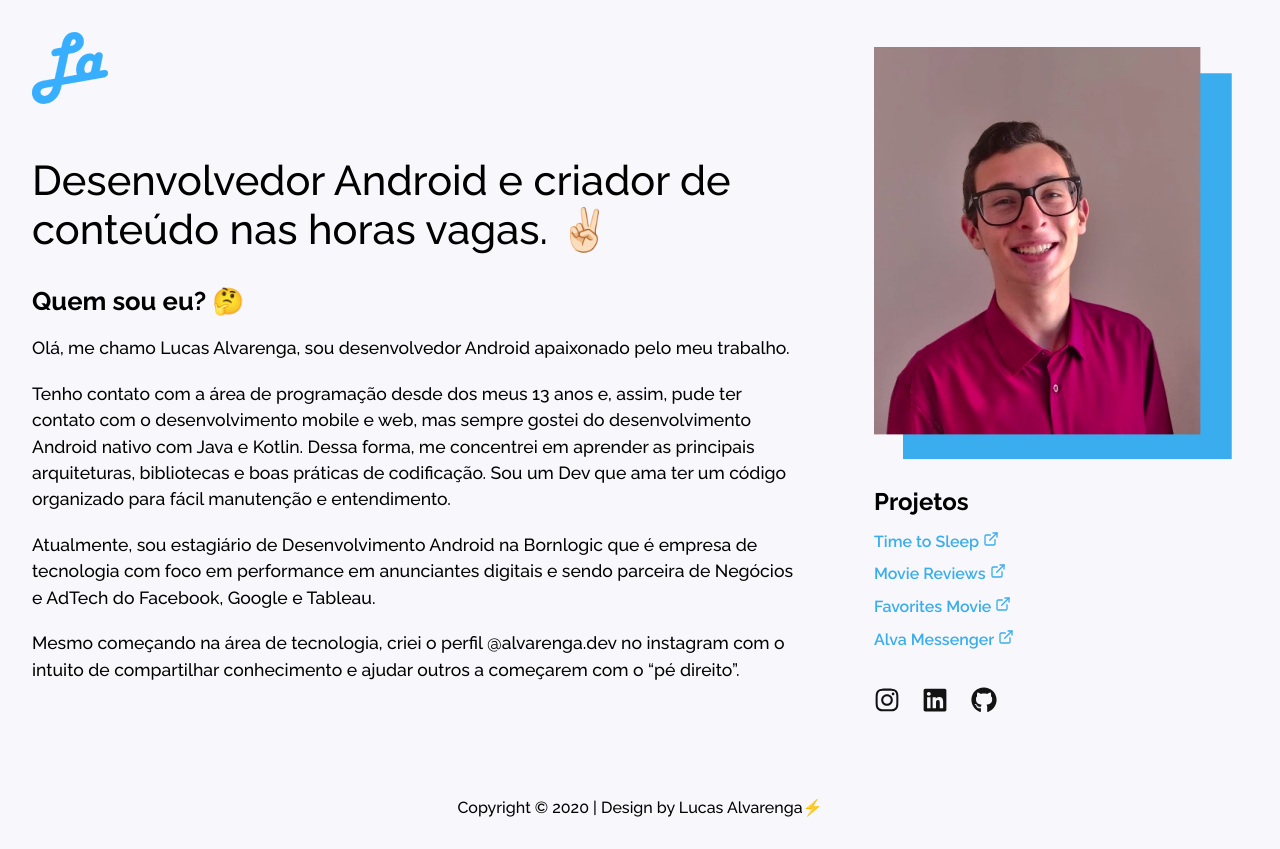
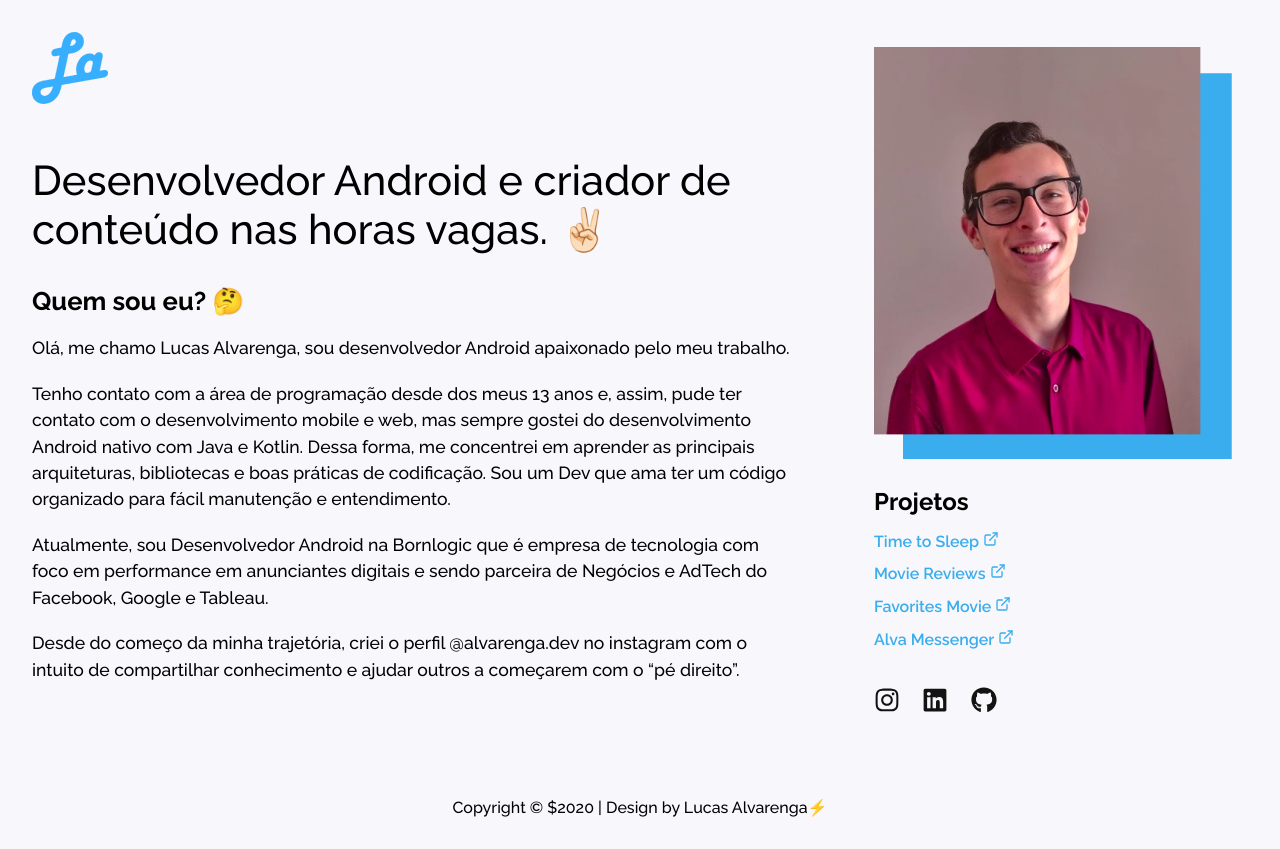
Before and after one commit to Alvarenga-Dev/my-website-old-version, a React (Create React App) app: page / in a window 1280 px wide. Built offline with nearby package versions, Linux system fonts and the light colour scheme.

Commit message:
chore: uptade texts in portfolio

```diff
--- a/src/components/About/index.js
+++ b/src/components/About/index.js
@@ -17,9 +17,9 @@ const About = () => (
 
                 <p>Tenho contato com a área de programação desde dos meus 13 anos e, assim, pude ter contato com o desenvolvimento mobile e web, mas sempre gostei do desenvolvimento Android nativo com Java e Kotlin. Dessa forma, me concentrei em aprender as principais arquiteturas, bibliotecas e boas práticas de codificação. Sou um Dev que ama ter um código organizado para fácil manutenção e entendimento.</p>
 
-                <p>Atualmente, sou estagiário de Desenvolvimento Android na Bornlogic que é empresa de tecnologia com foco em performance em anunciantes digitais e sendo parceira de Negócios e AdTech do Facebook, Google e Tableau.</p>
+                <p>Atualmente, sou Desenvolvedor Android na Bornlogic que é empresa de tecnologia com foco em performance em anunciantes digitais e sendo parceira de Negócios e AdTech do Facebook, Google e Tableau.</p>
 
-                <p>Mesmo começando na área de tecnologia, criei o perfil @alvarenga.dev no instagram com o intuito de compartilhar conhecimento e ajudar outros a começarem com o “pé direito”.</p>
+                <p>Desde do começo da minha trajetória, criei o perfil @alvarenga.dev no instagram com o intuito de compartilhar conhecimento e ajudar outros a começarem com o “pé direito”.</p>
             </Content>
         </Container>
 )
--- a/src/page/index.js
+++ b/src/page/index.js
@@ -11,7 +11,7 @@ const Page = () => (
             <Profile />
         </Container>
         <Footer>
-            <p>Copyright © 2020 | Design by Lucas Alvarenga<span role="img" aria-label="Raio">⚡</span></p>
+            <p>Copyright © ${new Date().getFullYear()} | Design by Lucas Alvarenga<span role="img" aria-label="Raio">⚡</span></p>
         </Footer>
     </Fragment>
 );
```
